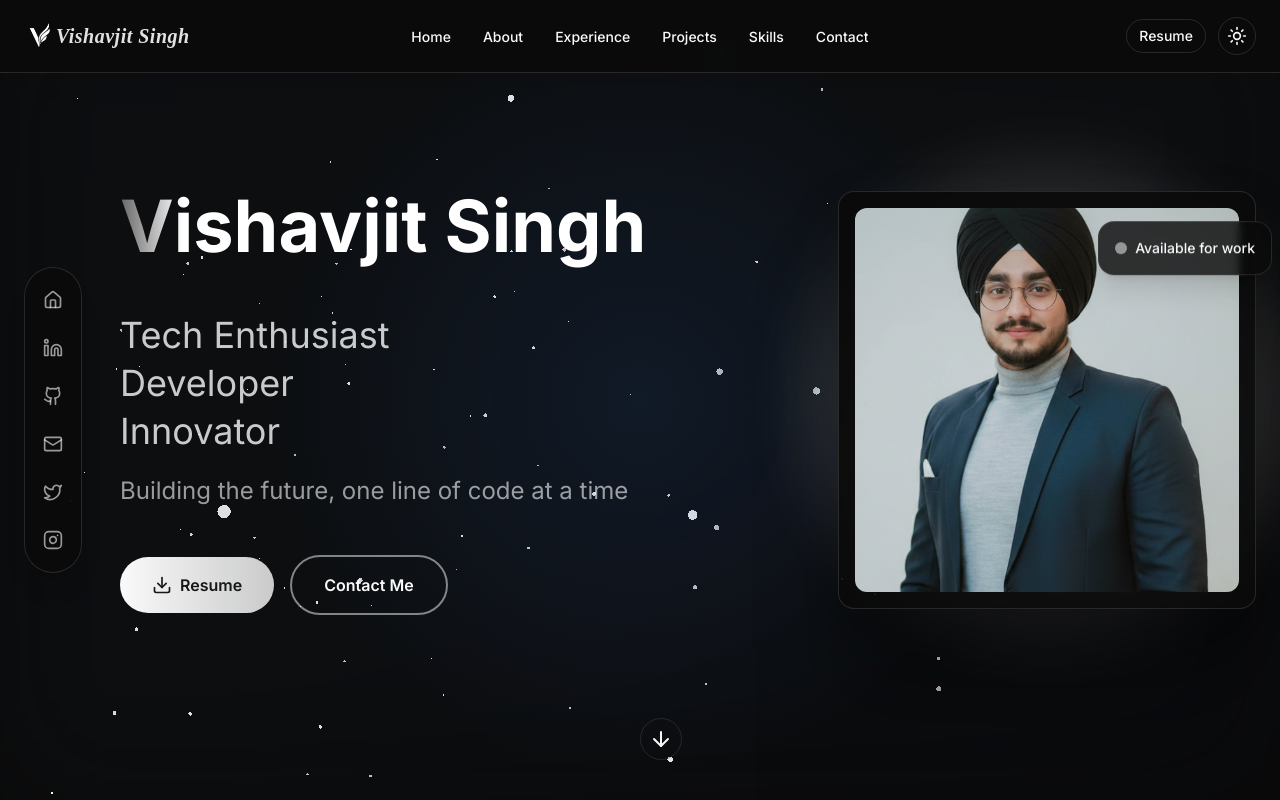
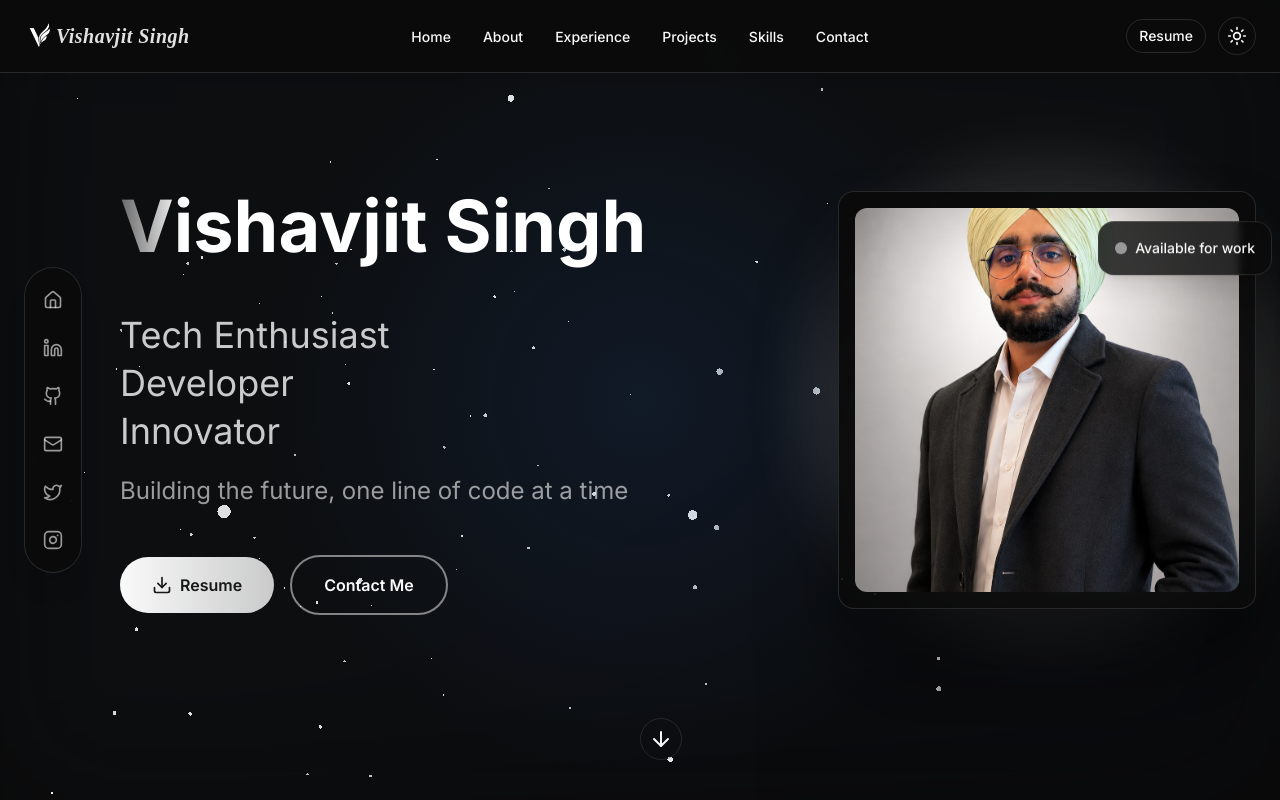
Before and after one commit to iVishav48/Portfolio, a Next.js app: page / in a window 1280 px wide. Shown: the top 800 px of the page. Built offline with nearby package versions, Linux system fonts and the light colour scheme.

Commit message:
resume updated

```diff
--- a/src/components/hero.tsx
+++ b/src/components/hero.tsx
@@ -105,7 +105,7 @@ export default function Hero() {
               transition={{ duration: 0.3, delay: 0.15 }}
             >
               <motion.a
-                href="/dataScience.pdf"
+                href="/my_resume.pdf"
                 target="_blank"
                 rel="noopener noreferrer"
                 whileHover={{ scale: 1.05 }}
@@ -143,7 +143,7 @@ export default function Hero() {
               <CometCard className="relative rounded-2xl bg-gradient-to-br from-card to-card/80 p-4 shadow-2xl border border-border/50">
                 <div className="relative h-72 w-72 overflow-hidden rounded-xl bg-gradient-to-br from-background/20 to-background/10 md:h-96 md:w-96">
                   <Image
-                    src="/professional_pic.png"
+                    src="/mypic.png"
                     alt="Vishavjit Singh"
                     fill
                     className="object-cover"
```
Also changed, not shown: public/mypic.png (added), 1 other file (tests, documents, lock files or other folders).
